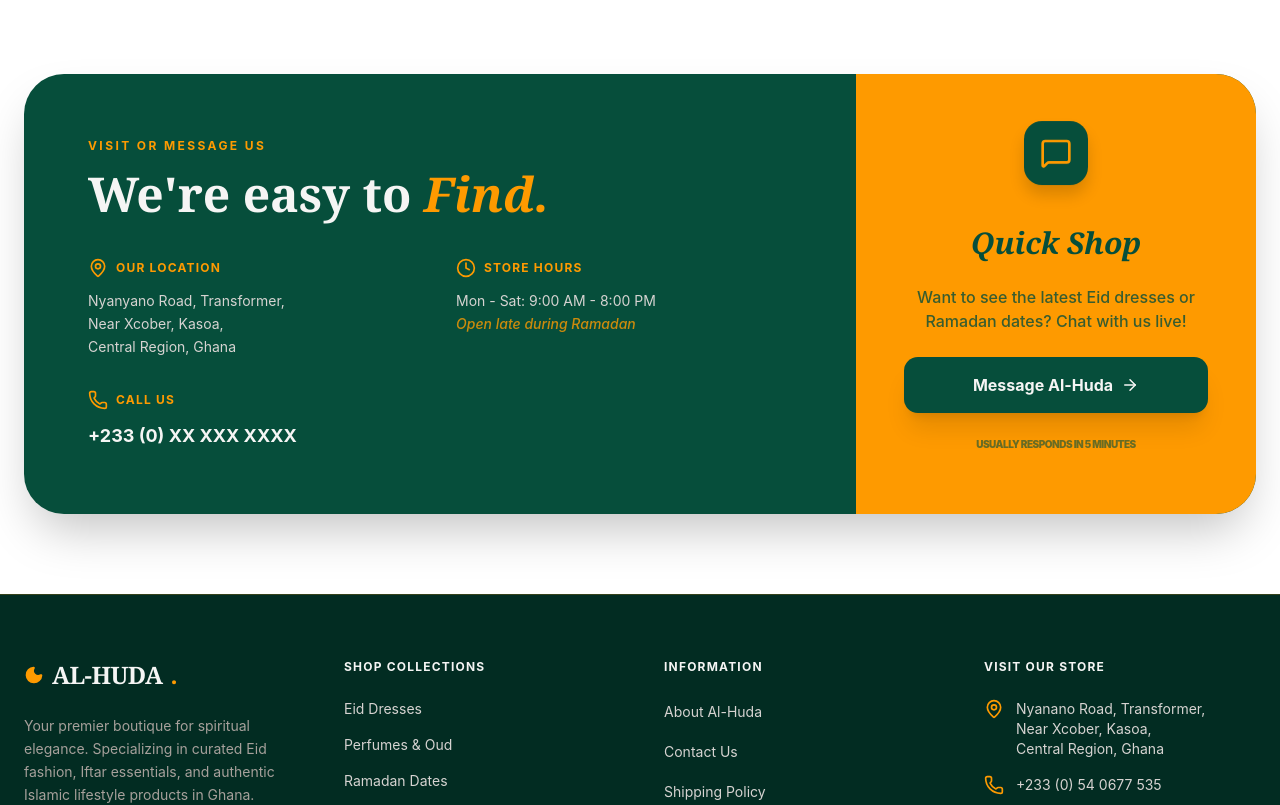
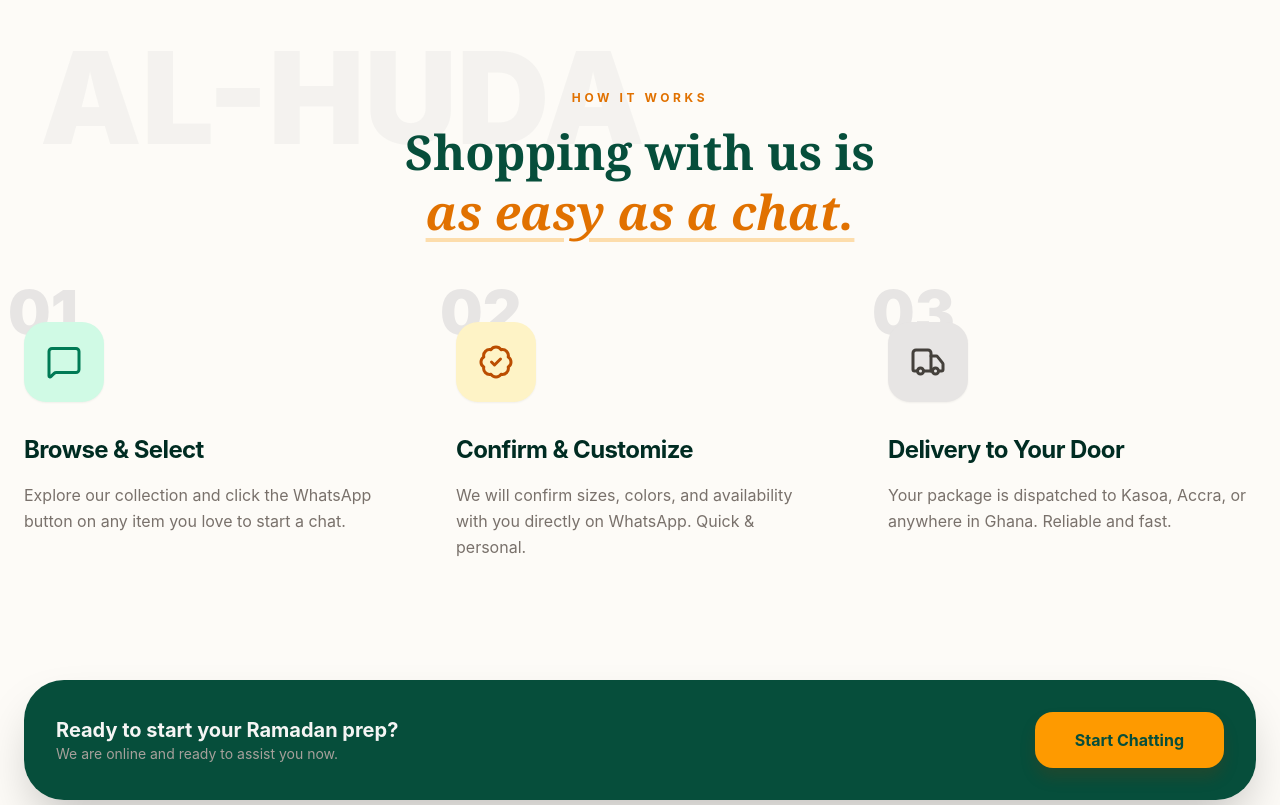
Before and after one commit to Abdulhameedsurakadev-Gh/al-huda-store, a Next.js app: page / in a window 1280 px wide. Shown: the part 1660-2465 px from the top of the page. Built offline with nearby package versions, Linux system fonts and the light colour scheme.

Commit message:
fix: added the steps to make a purchase component with a big CTA

```diff
--- a/src/app/page.tsx
+++ b/src/app/page.tsx
@@ -1,5 +1,6 @@
 import Hero from "@/components/Hero";
 import CategoryPulse from "@/components/CategoryPulse";
+import OrderGuide from "@/components/OrderGuide";
 import ContactGuide from "@/components/ContactGuide";
 
 export default function Home() {
@@ -8,6 +9,7 @@
       <main >
           <Hero />
           <CategoryPulse />
+          <OrderGuide />
           <ContactGuide />
       </main>
     </div>
--- a/src/components/ContactGuide.tsx
+++ b/src/components/ContactGuide.tsx
@@ -15,7 +15,7 @@
                 Visit or Message Us
               </h2>
               <p className="font-serif text-3xl md:text-5xl text-stone-100 font-bold">
-                We're easy to <span className="italic text-amber-500">Find.</span>
+                We&apos;re easy to <span className="italic text-amber-500">Find.</span>
               </p>
             </div>
 
--- /dev/null
+++ b/src/components/OrderGuide.tsx
@@ -0,0 +1,96 @@
+"use client";
+
+import { MessageSquare, BadgeCheck, Truck, ArrowRight } from "lucide-react";
+
+const steps = [
+  {
+    id: "01",
+    title: "Browse & Select",
+    description: "Explore our collection and click the WhatsApp button on any item you love to start a chat.",
+    icon: MessageSquare,
+    color: "text-emerald-700",
+    bg: "bg-emerald-100"
+  },
+  {
+    id: "02",
+    title: "Confirm & Customize",
+    description: "We will confirm sizes, colors, and availability with you directly on WhatsApp. Quick & personal.",
+    icon: BadgeCheck,
+    color: "text-amber-700",
+    bg: "bg-amber-100"
+  },
+  {
+    id: "03",
+    title: "Delivery to Your Door",
+    description: "Your package is dispatched to Kasoa, Accra, or anywhere in Ghana. Reliable and fast.",
+    icon: Truck,
+    color: "text-stone-700",
+    bg: "bg-stone-200"
+  }
+];
+
+export default function OrderGuide() {
+  return (
+    <section className="py-24 bg-[#fdfbf7] relative overflow-hidden">
+      {/* Subtle background text for design depth */}
+      <div className="absolute top-10 left-10 text-9xl font-black text-stone-200/40 select-none hidden lg:block">
+        AL-HUDA
+      </div>
+
+      <div className="container mx-auto px-6 relative z-10">
+        <div className="max-w-2xl mx-auto text-center mb-20">
+          <h2 className="text-amber-600 font-bold uppercase tracking-[0.3em] text-xs mb-4">
+            How it Works
+          </h2>
+          <p className="font-serif text-4xl md:text-5xl text-[#064e3b] font-bold leading-tight">
+            Shopping with us is <br />
+            <span className="italic text-amber-600 underline decoration-amber-500/30 underline-offset-8">as easy as a chat.</span>
+          </p>
+        </div>
+
+        <div className="grid grid-cols-1 md:grid-cols-3 gap-12 lg:gap-16">
+          {steps.map((step) => (
+            <div key={step.id} className="group relative">
+              {/* Step Number Display */}
+              <div className="text-6xl font-black text-stone-200 group-hover:text-amber-500/10 transition-colors duration-500 absolute -top-10 -left-4 z-0">
+                {step.id}
+              </div>
+
+              <div className="relative z-10 flex flex-col items-center md:items-start text-center md:text-left">
+                <div className={`size-20 ${step.bg} rounded-3xl flex items-center justify-center mb-8 shadow-sm group-hover:shadow-xl group-hover:-translate-y-2 transition-all duration-300`}>
+                  <step.icon className={step.color} size={36} />
+                </div>
+
+                <h3 className="text-2xl font-bold text-emerald-950 mb-4 tracking-tight">
+                  {step.title}
+                </h3>
+
+                <p className="text-stone-500 leading-relaxed text-sm md:text-base">
+                  {step.description}
+                </p>
+
+                <div className="mt-6 flex items-center gap-2 text-amber-600 font-bold text-xs uppercase tracking-widest opacity-0 group-hover:opacity-100 transition-opacity">
+                  Learn More <ArrowRight size={14} />
+                </div>
+              </div>
+            </div>
+          ))}
+        </div>
+
+        {/* Responsive CTA Bridge */}
+        <div className="mt-20 p-8 rounded-[40px] bg-[#064e3b] text-center flex flex-col md:flex-row items-center justify-between gap-6 shadow-2xl">
+          <div className="text-left">
+            <h4 className="text-stone-100 text-xl font-bold">Ready to start your Ramadan prep?</h4>
+            <p className="text-stone-400 text-sm">We are online and ready to assist you now.</p>
+          </div>
+          <a
+            href="https://wa.me"
+            className="bg-amber-500 hover:bg-amber-600 text-[#064e3b] px-10 py-4 rounded-2xl font-bold transition-all shadow-lg shadow-amber-900/20"
+          >
+            Start Chatting
+          </a>
+        </div>
+      </div>
+    </section>
+  );
+}
```
